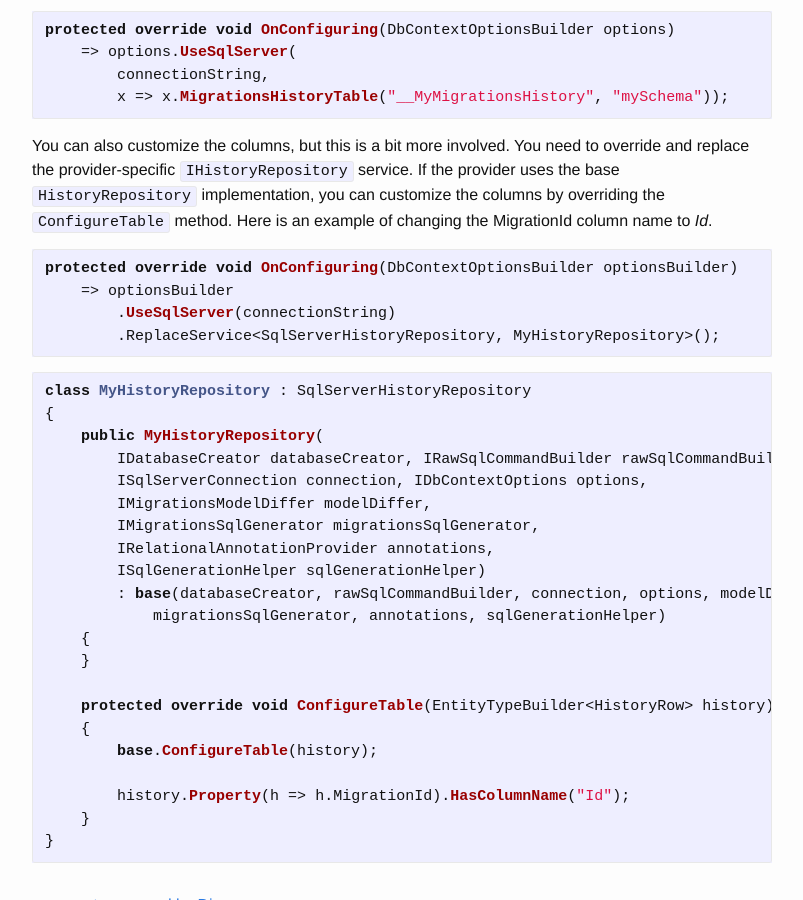
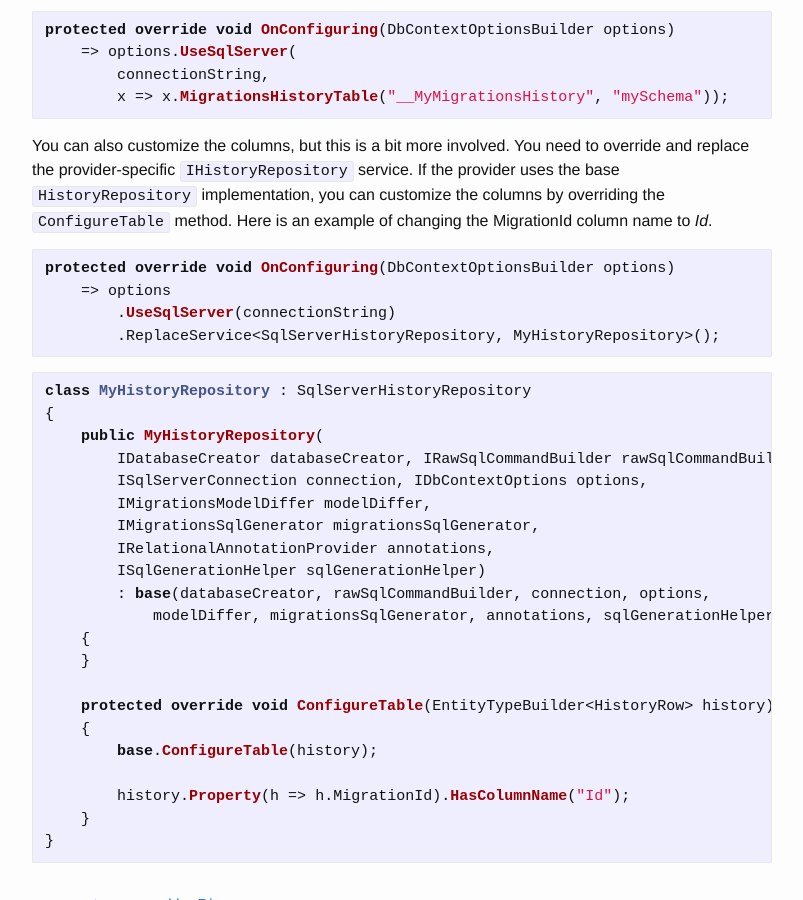
Before and after one commit to bricelam/bricelam.github.io, a Jekyll site: the page built from _posts/2017-01-04-efcore-history-table.md, in a window 1280 px wide and 900 px high, scrolled down 359 px. Shown: the whole window, without its empty margins (238-1041 px from the left). Built offline with Jekyll 4.4.1, drawn with Linux system fonts in a browser that asks for light colours; comment, search, counter and statistics services are not loaded.

Commit message:
Be more consistent

````diff
--- a/_posts/2017-01-04-efcore-history-table.md
+++ b/_posts/2017-01-04-efcore-history-table.md
@@ -22,8 +22,8 @@ can customize the columns by overriding the `ConfigureTable` method. Here is an
 column name to *Id*.
 
 ```csharp
-protected override void OnConfiguring(DbContextOptionsBuilder optionsBuilder)
-    => optionsBuilder
+protected override void OnConfiguring(DbContextOptionsBuilder options)
+    => options
         .UseSqlServer(connectionString)
         .ReplaceService<SqlServerHistoryRepository, MyHistoryRepository>();
 ```
@@ -38,8 +38,8 @@ class MyHistoryRepository : SqlServerHistoryRepository
         IMigrationsSqlGenerator migrationsSqlGenerator,
         IRelationalAnnotationProvider annotations,
         ISqlGenerationHelper sqlGenerationHelper)
-        : base(databaseCreator, rawSqlCommandBuilder, connection, options, modelDiffer,
-            migrationsSqlGenerator, annotations, sqlGenerationHelper)
+        : base(databaseCreator, rawSqlCommandBuilder, connection, options,
+            modelDiffer, migrationsSqlGenerator, annotations, sqlGenerationHelper)
     {
     }
 
````
